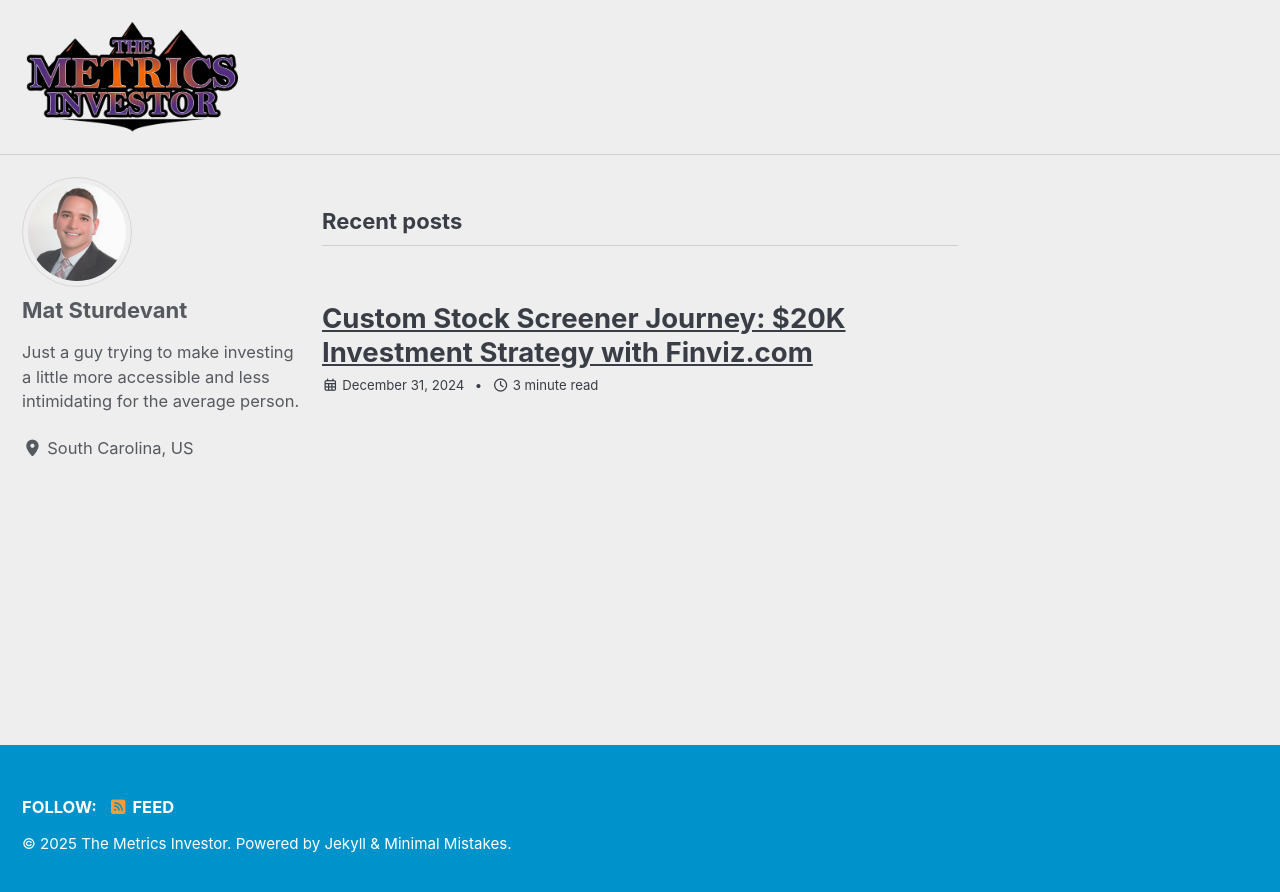
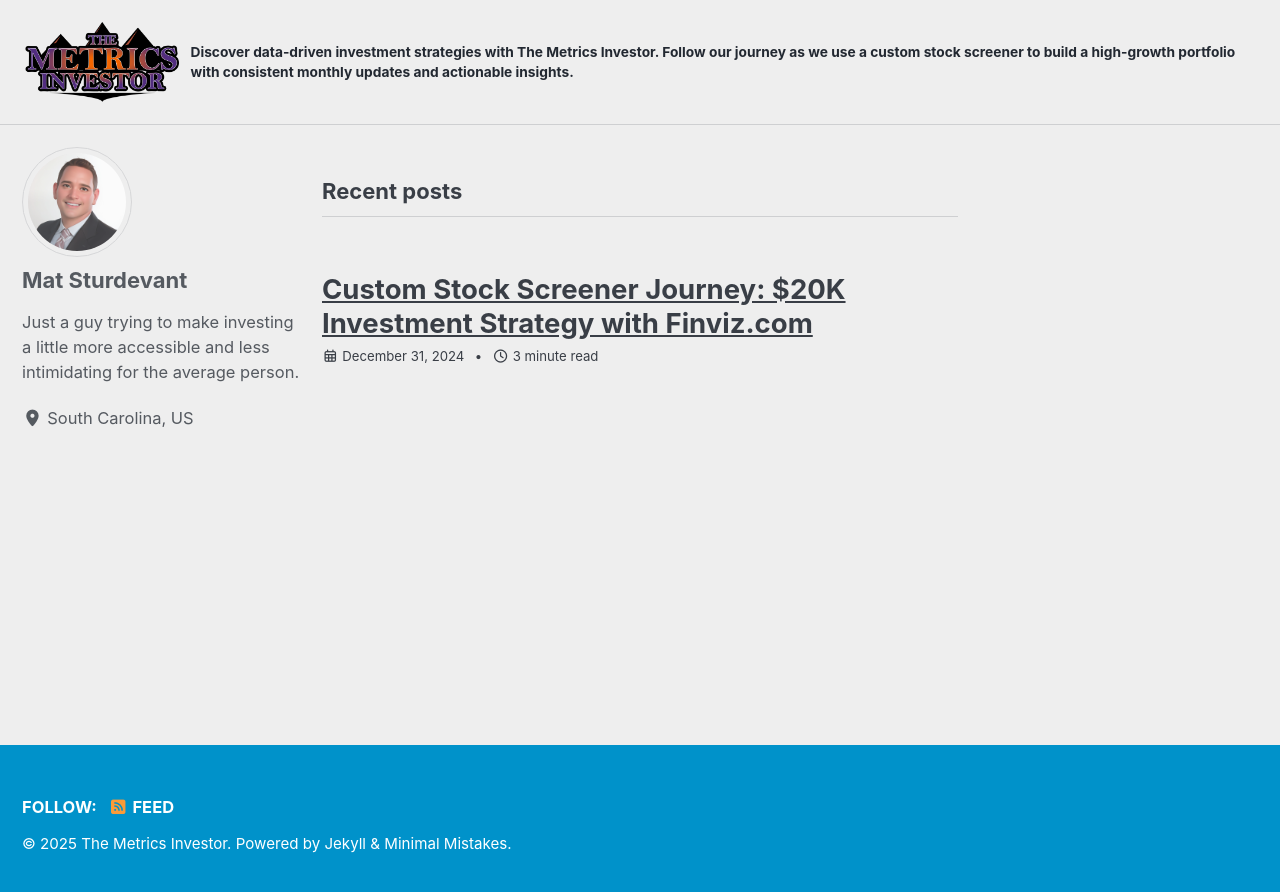
Before and after one commit to BreathHolder/TheMetricsInvestor, a Jekyll site: the page built from index.html, in a window 1280 px wide. Shown: the top 892 px of the page. Built offline with Jekyll 4.4.1, drawn with Linux system fonts in a browser that asks for light colours; cached includes are drawn as plain includes; the list of posts is cut into pages by our own code.

Commit message:
put tag line in subtitle

```diff
--- a/_config.yml
+++ b/_config.yml
@@ -19,7 +19,7 @@ locale                   : "en-US"
 rtl                      : # true, false (default) # turns direction of the page into right to left for RTL languages
 title                    : "The Metrics Investor" # site title that appears in masthead
 title_separator          : "-"
-subtitle                 : # site tagline that appears below site title in masthead
+subtitle                 : "Discover data-driven investment strategies with The Metrics Investor. Follow our journey as we use a custom stock screener to build a high-growth portfolio with consistent monthly updates and actionable insights." # site tagline that appears below site title in masthead
 name                     : "Mat Sturdevant"
 description              : "Discover data-driven investment strategies with The Metrics Investor. Follow our journey as we use a custom stock screener to build a high-growth portfolio with consistent monthly updates and actionable insights."
 url                      : https://themetricsinvestor.buckeltag.com # the base hostname & protocol for your site e.g. "https://mmistakes.github.io"
```
